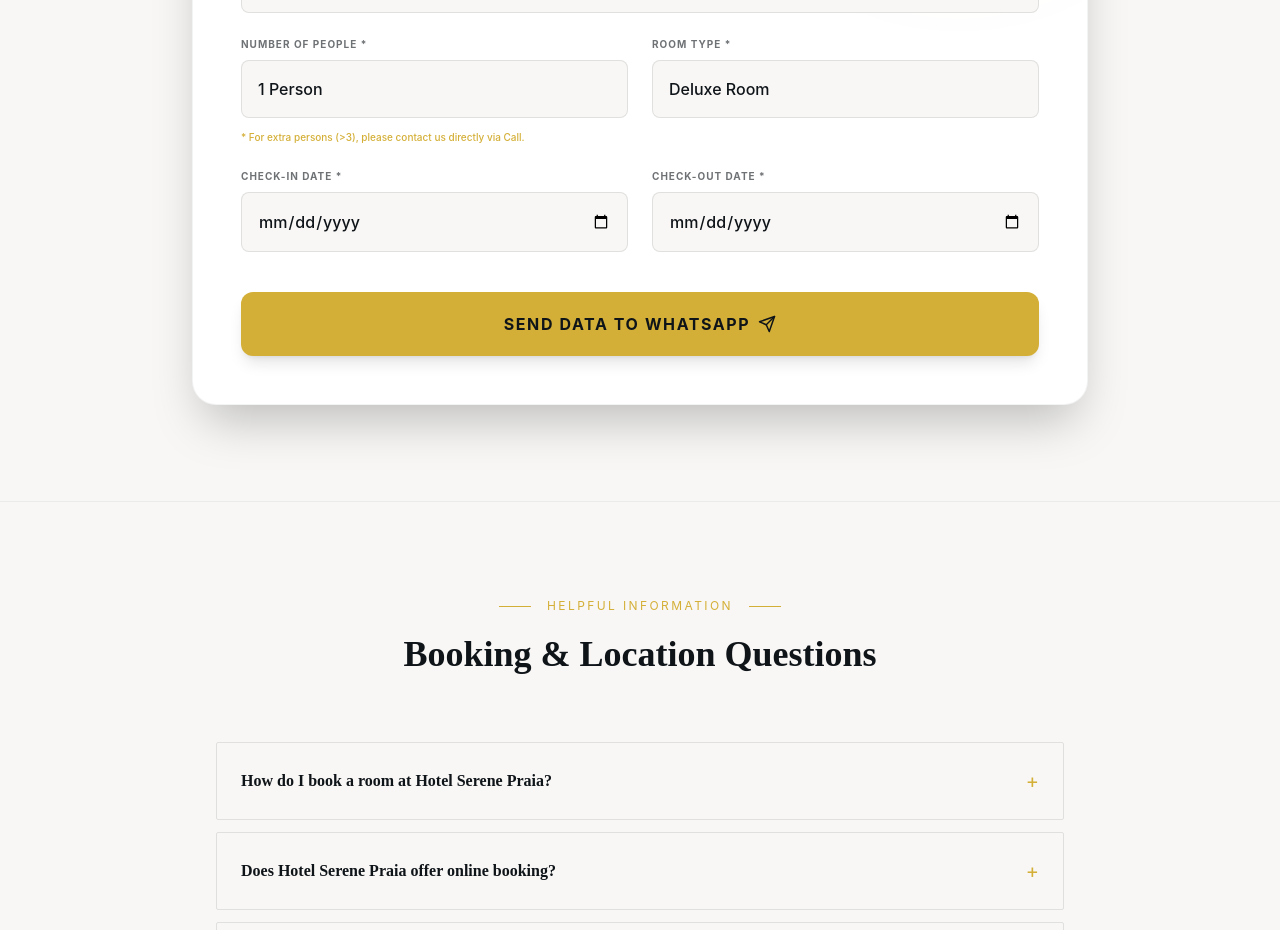
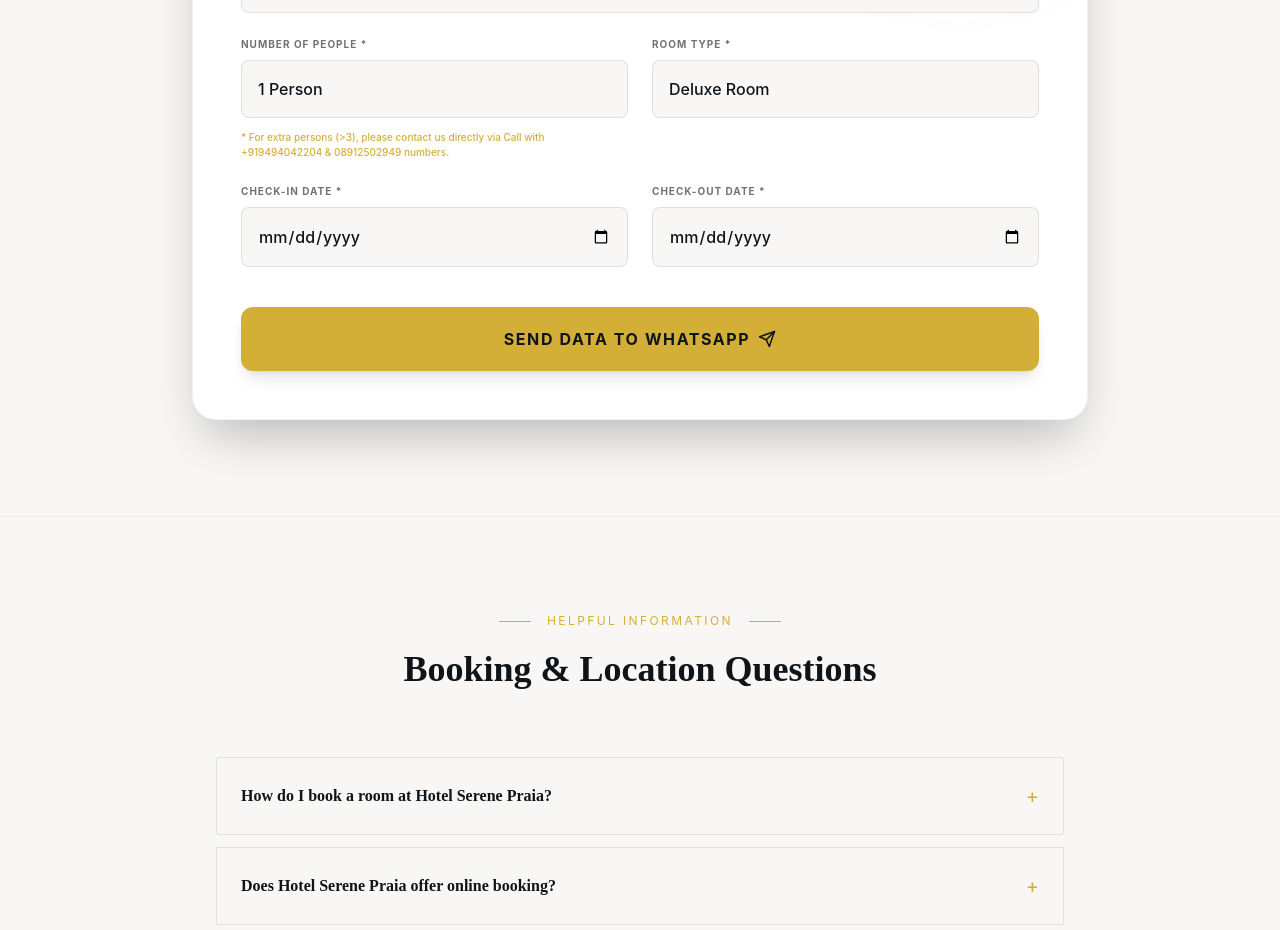
Before and after one commit to lunacoderj/hotelserenepraia, a React (Vite) app: page /contact in a window 1280 px wide. Shown: the part 1440-2370 px from the top of the page. Built offline with nearby package versions, Linux system fonts and the light colour scheme; no server answers.

Commit message:
contact page updated

```diff
--- a/src/pages/Contact.tsx
+++ b/src/pages/Contact.tsx
@@ -236,7 +236,7 @@
                 <option value="2">2 Persons</option>
                 <option value="3">3 Persons</option>
               </select>
-              <span className="text-[10px] text-gold font-medium mt-1">* For extra persons ({">"}3), please contact us directly via Call.</span>
+              <span className="text-[10px] text-gold font-medium mt-1">* For extra persons ({">"}3), please contact us directly via Call with +919494042204 & 08912502949 numbers.</span>
             </div>
 
             <div className="flex flex-col gap-2">
```
